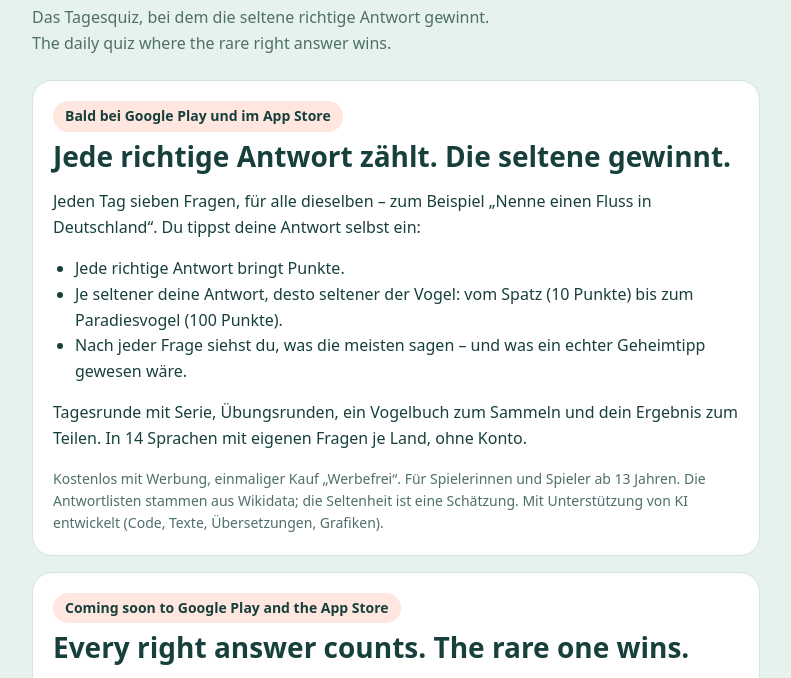
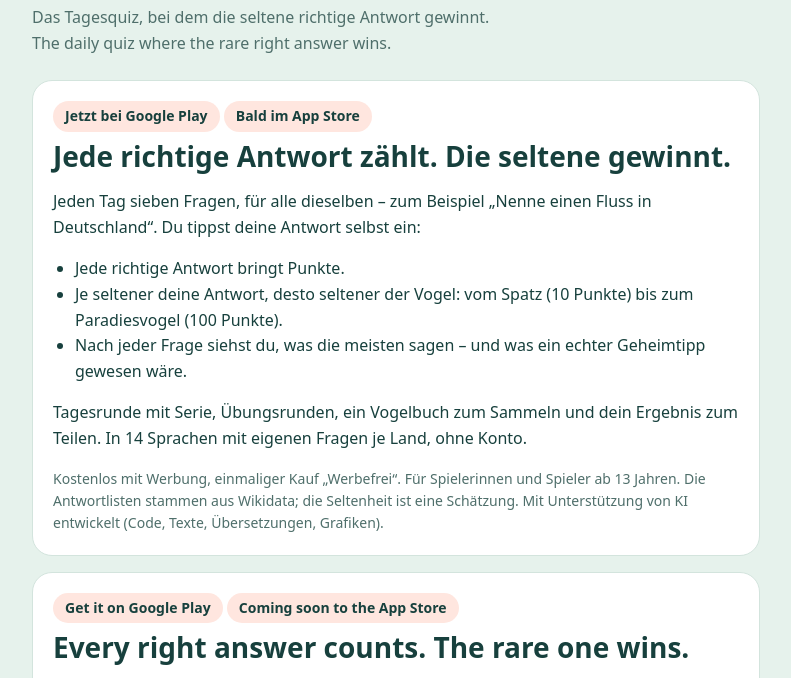
Before and after one commit to safakguez/safakguez.github.io, a plain HTML site: page rarefeather/index.html in a window 1280 px wide. Shown: the part 99-777 px from the top of the page, without its empty margins (244-1035 px from the left). Drawn offline with Linux system fonts and the light colour scheme.

Commit message:
Rare Feather: Link zu Google Play
Co-Authored-By: Claude Fable 5.2 <noreply@anthropic.com>

```diff
--- a/rarefeather/index.html
+++ b/rarefeather/index.html
@@ -18,7 +18,7 @@
     The daily quiz where the rare right answer wins.</p>
 
   <section class="card" lang="de">
-    <span class="badge">Bald bei Google Play und im App Store</span>
+    <a class="badge" href="https://play.google.com/store/apps/details?id=com.rarefeather.app">Jetzt bei Google Play</a> <span class="badge">Bald im App Store</span>
     <h1>Jede richtige Antwort zählt. Die seltene gewinnt.</h1>
     <p>Jeden Tag sieben Fragen, für alle dieselben – zum Beispiel „Nenne einen Fluss in Deutschland“.
       Du tippst deine Antwort selbst ein:</p>
@@ -35,7 +35,7 @@
   </section>
 
   <section class="card" lang="en">
-    <span class="badge">Coming soon to Google Play and the App Store</span>
+    <a class="badge" href="https://play.google.com/store/apps/details?id=com.rarefeather.app">Get it on Google Play</a> <span class="badge">Coming soon to the App Store</span>
     <h1>Every right answer counts. The rare one wins.</h1>
     <p>Seven questions a day, the same for everyone – for example “Name a river in the United Kingdom”.
       You type your answer yourself:</p>
```
